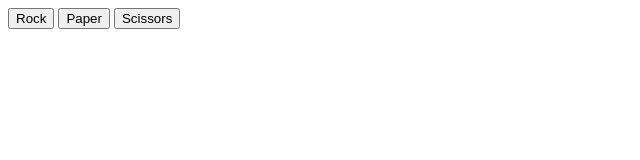
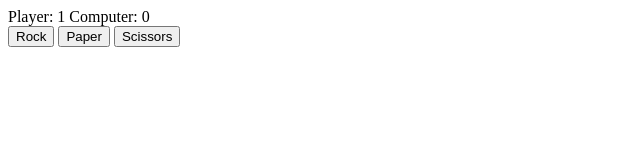
Before and after one commit to dgomez04/rock-paper-scissors, a plain HTML site: page index.html in a window 1280 px wide. Both pictures are taken after a click on the button "Rock". Shown: the whole page, without its empty margins (0-640 px from the left). Drawn offline with Linux system fonts and the light colour scheme.

Commit message:
Added playerCount and computerCount global attributes & working score-tag

```diff
--- a/index.html
+++ b/index.html
@@ -8,6 +8,8 @@
     <title>Rock, Paper, Scissors</title>
 </head>
 <body>
+    <div id="scoreDisplay"></div>
+
     <div>
         <button id="Rock">Rock</button>
         <button id="Paper">Paper</button>
--- a/script.js
+++ b/script.js
@@ -1,6 +1,12 @@
 //player choices for r, p , s
 const choices = ["Rock", "Paper", "Scissors"];
 
+//global score attributes
+let playerCount= 0;
+let computerCount= 0;
+
+//DOM score tag
+const scoreDisplay = document.querySelector("#scoreDisplay");
 
 /* used to get the computer choice  */
 function getComputerSelection() {
@@ -19,8 +25,7 @@ playerChoice.forEach((button) => {
 });
 
 
-/* plays a round of r, p, s*/
-//TODO: create a counter tag that records the games score, edited everytime playRound() is called.
+/* plays a round of r, p, s & records game-score on scoreDisplay tag*/
 
 function playRound(playerSelection, computerSelection) {
     //ties, computer wins, player wins.
@@ -29,11 +34,12 @@ function playRound(playerSelection, computerSelection) {
     } else if ((computerSelection === "Rock" && playerSelection === "Scissors")
            || (computerSelection === "Scissors" && playerSelection === "Paper")
            || (computerSelection === "Paper" && playerSelection === "Rock") ) {
-        return("COMPUTER WIN");
+        computerCount++;
     } else {
-        return("PLAYER WIN");
+        playerCount++;
     }
 
+    scoreDisplay.textContent = `Player: ${playerCount} Computer: ${computerCount}`;
 }
 
 /* plays r, p, s until someone wins the game*/
```
